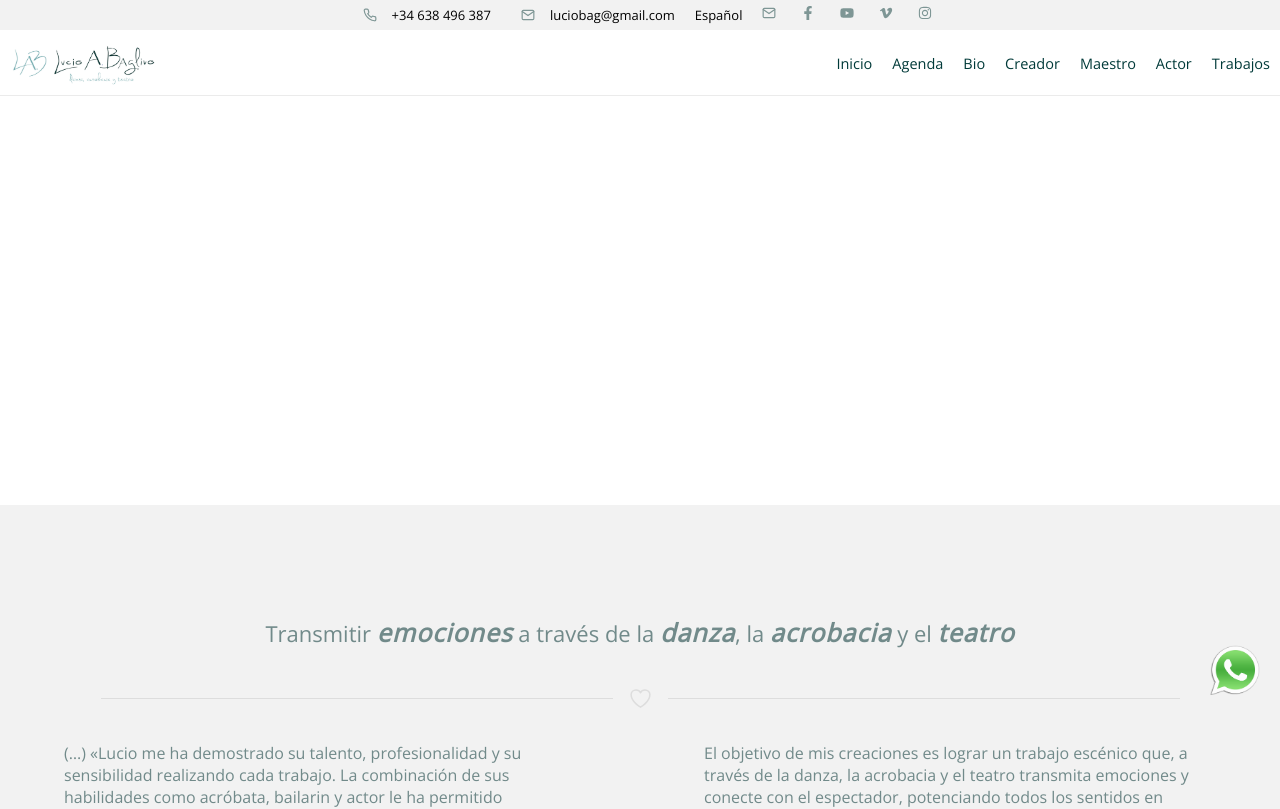
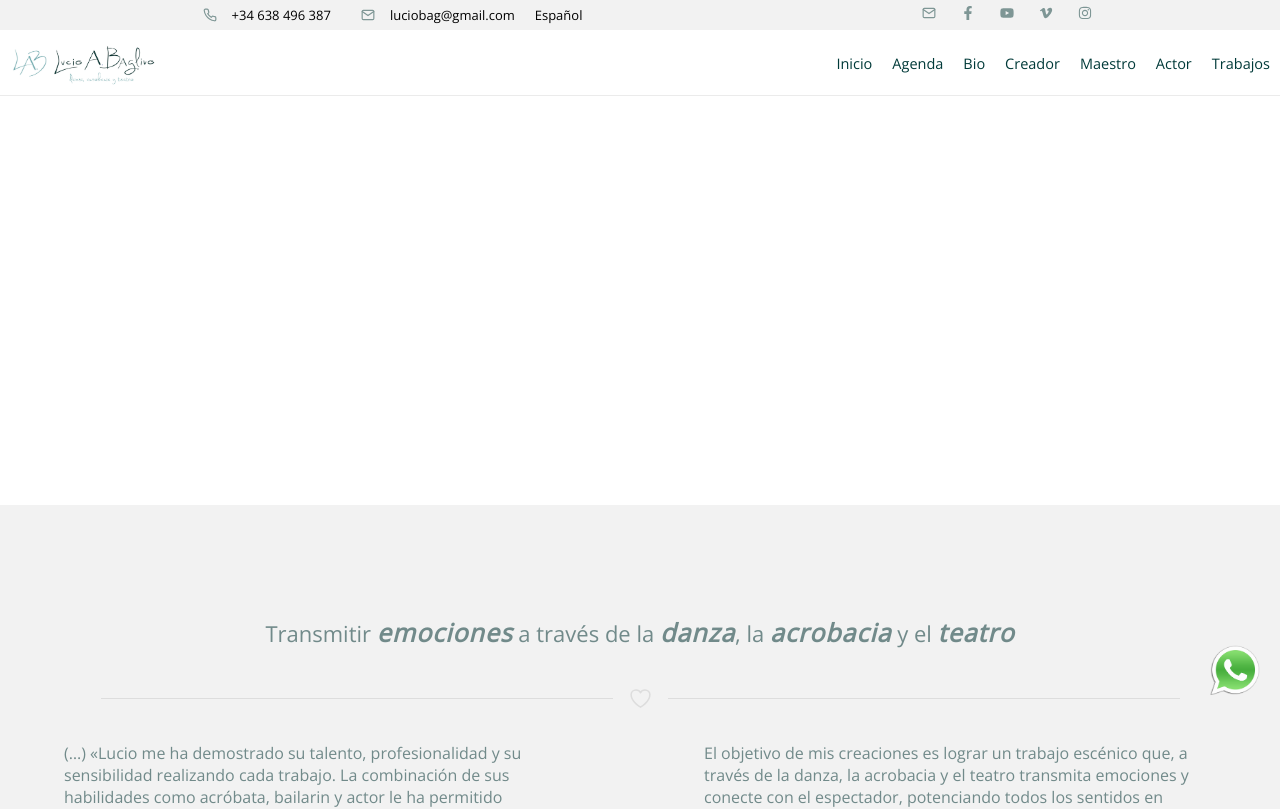
Before and after one commit to AlexEMartin/lucio, a React (Create React App) app: page / in a window 1280 px wide. Shown: the top 809 px of the page. Built offline with nearby package versions, Linux system fonts and the light colour scheme.

Commit message:
Navbar issues/3

```diff
--- a/src/components/navbar/Navbar.css
+++ b/src/components/navbar/Navbar.css
@@ -133,3 +133,9 @@
     transform: rotate(-45deg) translate(-1.5px, 0px);
   }
 }
+
+@media (min-width: 768px) {
+  .socialmedia {
+    margin-left: 320px;
+  }
+}
--- a/src/components/navbar/Navbar.jsx
+++ b/src/components/navbar/Navbar.jsx
@@ -9,7 +9,7 @@ import { FaFacebookF, FaYoutube, FaVimeoV, FaInstagram } from "react-icons/fa";
 const Navbar = () => {
   const [isOpen, setIsOpen] = useState(false);
   return (
-    <div style={{ width: '100%' }}>
+    <div>
       <div style={{ width: '100%' }} className="nav-info">
         <div id="phone-mail" className="nav-info-side">
           <p>
--- a/src/pages/inicio/Home.jsx
+++ b/src/pages/inicio/Home.jsx
@@ -7,7 +7,7 @@ import WhappBtn from "../../utils/whatsapp/WhappBtn";
 
 function Home() {
   return (
-    <div>
+    <div style={{ width: '100%', overflowX: 'hidden' }}>
       <Navbar />
       <Iframe url="https://youtu.be/ILK1tGnPpUo" status={true} />
       <Intro />
```
